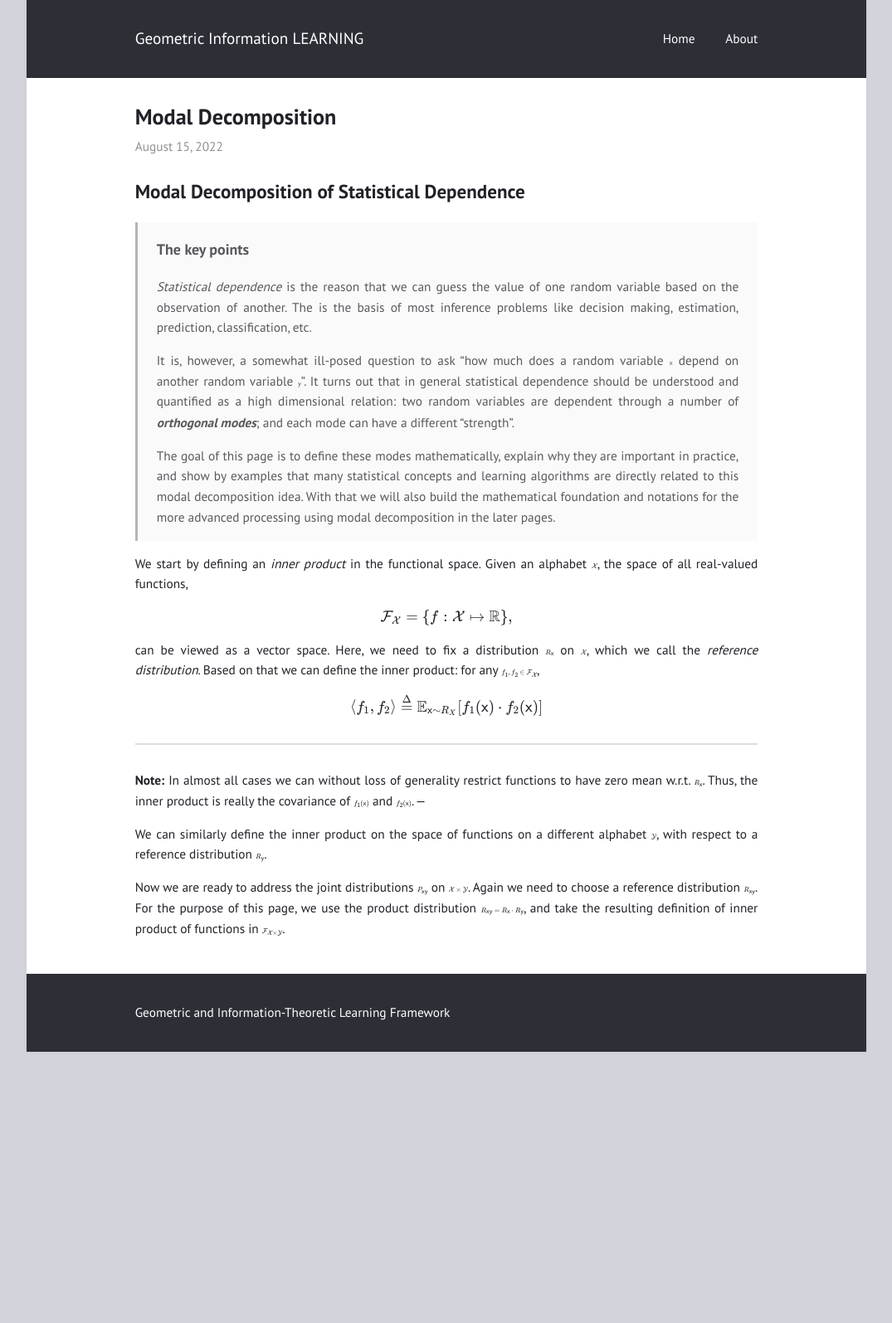
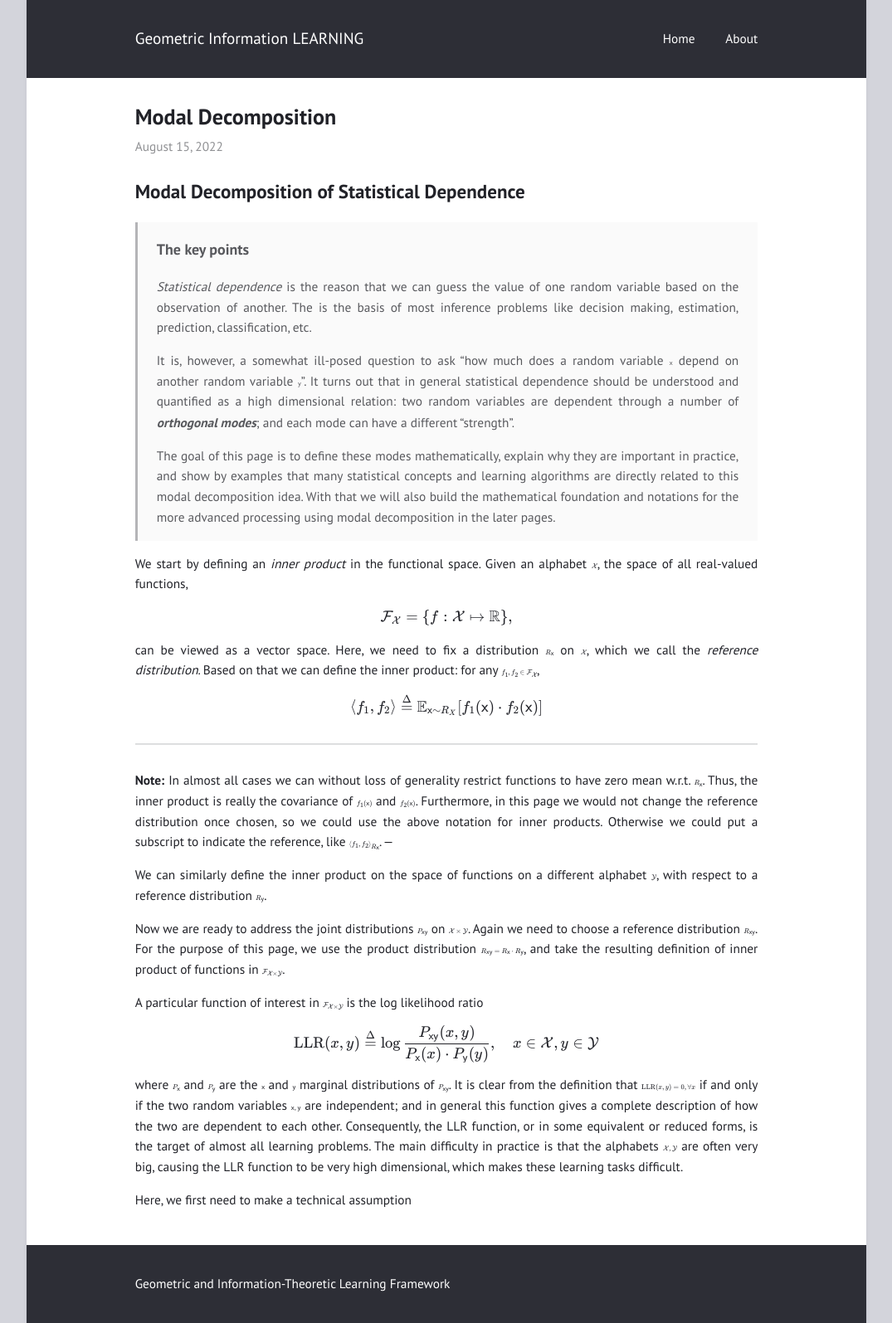
Before and after one commit to gilearning/gilearning.github.io, a Jekyll site: the page built from _posts/2022-08-15-ModalDecomposition.md, in a window 1280 px wide. Shown: the whole page at 83% size, without its empty margins (102-1177 px from the left). Built offline with Jekyll 4.4.1, drawn with Linux system fonts in a browser that asks for light colours; formulas are drawn with MathJax 3; before the commit the page ends 1268 px from its top, so only the background shows below that.

Commit message:
Update 2022-08-15-ModalDecomposition.md

```diff
--- a/_posts/2022-08-15-ModalDecomposition.md
+++ b/_posts/2022-08-15-ModalDecomposition.md
@@ -29,9 +29,19 @@ $$
 
 ---
 **Note:**
-In almost all cases we can without loss of generality restrict functions to have zero mean w.r.t. $R_\mathsf x$. Thus, the inner product is really the covariance of $f_1(\mathsf x)$ and $f_2(\mathsf x)$.
+In almost all cases we can without loss of generality restrict functions to have zero mean w.r.t. $R_\mathsf x$. Thus, the inner product is really the covariance of $f_1(\mathsf x)$ and $f_2(\mathsf x)$. Furthermore, in this page we would not change the reference distribution once chosen, so we could use the above notation for inner products. Otherwise we could put a subscript to indicate the reference, like $\langle f_1, f_2\rangle_{R_\mathsf x}$.
 ---
 
 We can similarly define the inner product on the space of functions on a different alphabet $\mathcal Y$, with respect to a reference distribution $R_\mathsf y$.
 
 Now we are ready to address the joint distributions $P_{\mathsf {xy}}$ on $\mathcal {X\times Y}$. Again we need to choose a reference distribution $R_\mathsf {xy}$. For the purpose of this page, we use the product distribution $R_{\mathsf {xy}} = R_\mathsf x\cdot R_\mathsf y$, and take the resulting definition of inner product of functions in $\mathcal F_{\mathcal X\times \mathcal Y}$.
+
+A particular function of interest in $\mathcal {F_{X\times Y}}$ is the log likelihood ratio
+
+$$
+\mathrm{LLR}(x,y) \stackrel{\Delta}{=}\log \frac{P_{\mathsf {xy}}(x,y)}{P_{\mathsf x}(x) \cdot P_{\mathsf y}(y)}, \quad x\in \mathcal X, y \in \mathcal Y
+$$
+
+where $P_\mathsf x$ and $P_\mathsf y$ are the $\mathsf x$ and $\mathsf y$ marginal distributions of $P_\mathsf {xy}$. It is clear from the definition that $\mathrm{LLR}(x,y) = 0, \forall x$ if and only if the two random variables $\mathsf{x, y}$ are independent; and in general this function gives a complete description of how the two are dependent to each other. Consequently, the LLR function, or in some equivalent or reduced forms, is the target of almost all learning problems. The main difficulty in practice is that the alphabets $\mathcal {X, Y}$ are often very big, causing the LLR function to be very high dimensional, which makes these learning tasks difficult.
+
+Here, we first need to make a technical assumption
```
